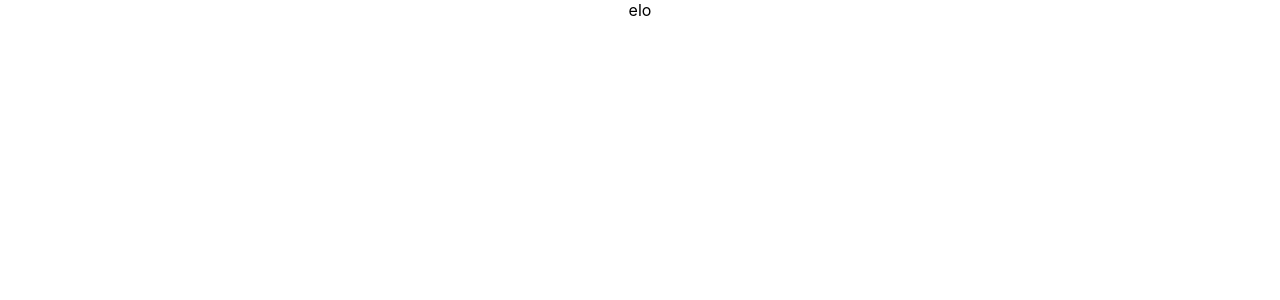
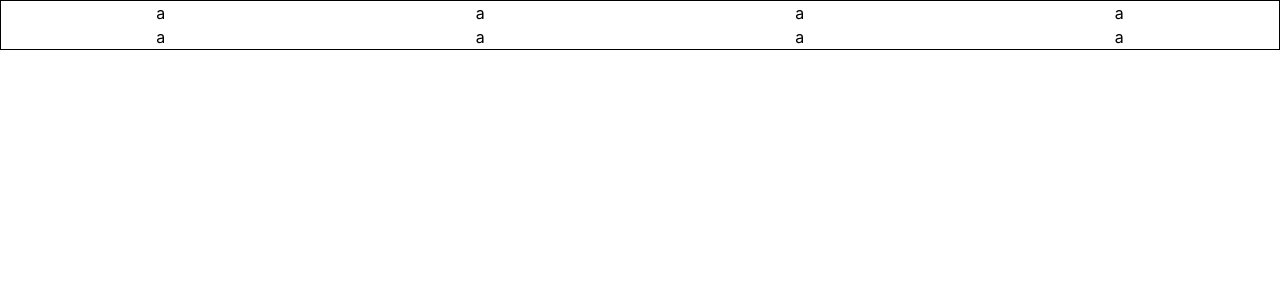
Before and after one commit to belfz/lunares-map-client, a React (Create React App) app: page / in a window 1280 px wide. Shown: the top 300 px of the page. Built offline with nearby package versions, Linux system fonts and the light colour scheme.

Commit message:
resets and basic map container scaffolding

```diff
--- a/package.json
+++ b/package.json
@@ -10,9 +10,11 @@
     "@types/node": "^12.0.0",
     "@types/react": "^17.0.0",
     "@types/react-dom": "^17.0.0",
+    "@types/styled-components": "^5.1.7",
     "react": "^17.0.1",
     "react-dom": "^17.0.1",
     "react-scripts": "4.0.2",
+    "styled-components": "^5.2.1",
     "typescript": "^4.1.2",
     "web-vitals": "^1.0.1"
   },
--- a/src/App.tsx
+++ b/src/App.tsx
@@ -1,11 +1,11 @@
-import React from 'react';
-import logo from './logo.svg';
-import './App.css';
+import React from "react";
+import "./App.css";
+import { Map } from "./components/Map";
 
 function App() {
   return (
     <div className="App">
-      elo
+      <Map />
     </div>
   );
 }
--- /dev/null
+++ b/src/components/Map.tsx
@@ -0,0 +1,26 @@
+import styled from "styled-components"
+import React from "react";
+
+const MapContainer = styled.div`
+  display: grid;
+  grid-template-columns: 1fr 1fr 1fr 1fr;
+  grid-template-rows: 1fr 1fr;
+  height: 100%;
+
+  border: 1px solid black;
+`;
+
+export const Map = () => {
+  return (
+    <MapContainer>
+      <div>a</div>
+      <div>a</div>
+      <div>a</div>
+      <div>a</div>
+      <div>a</div>
+      <div>a</div>
+      <div>a</div>
+      <div>a</div>
+    </MapContainer>
+  )
+};
--- a/src/index.css
+++ b/src/index.css
@@ -1,3 +1,82 @@
+/* Box sizing rules */
+*,
+*::before,
+*::after {
+  box-sizing: border-box;
+}
+
+/* Remove default padding */
+ul[class],
+ol[class] {
+  padding: 0;
+}
+
+/* Remove default margin */
+body,
+h1,
+h2,
+h3,
+h4,
+p,
+ul[class],
+ol[class],
+li,
+figure,
+figcaption,
+blockquote,
+dl,
+dd {
+  margin: 0;
+}
+
+/* Set core body defaults */
+body {
+  min-height: 100vh;
+  scroll-behavior: smooth;
+  text-rendering: optimizeSpeed;
+  line-height: 1.5;
+}
+
+/* Remove list styles on ul, ol elements with a class attribute */
+ul[class],
+ol[class] {
+  list-style: none;
+}
+
+/* A elements that don't have a class get default styles */
+a:not([class]) {
+  text-decoration-skip-ink: auto;
+}
+
+/* Make images easier to work with */
+img {
+  max-width: 100%;
+  display: block;
+}
+
+/* Natural flow and rhythm in articles by default */
+article > * + * {
+  margin-top: 1em;
+}
+
+/* Inherit fonts for inputs and buttons */
+input,
+button,
+textarea,
+select {
+  font: inherit;
+}
+
+/* Remove all animations and transitions for people that prefer not to see them */
+@media (prefers-reduced-motion: reduce) {
+  * {
+    animation-duration: 0.01ms !important;
+    animation-iteration-count: 1 !important;
+    transition-duration: 0.01ms !important;
+    scroll-behavior: auto !important;
+  }
+}
+
 body {
   margin: 0;
   font-family: -apple-system, BlinkMacSystemFont, 'Segoe UI', 'Roboto', 'Oxygen',
```
Also changed, not shown: src/index.tsx (+6 -6 lines), 1 other file (tests, documents, lock files or other folders).
